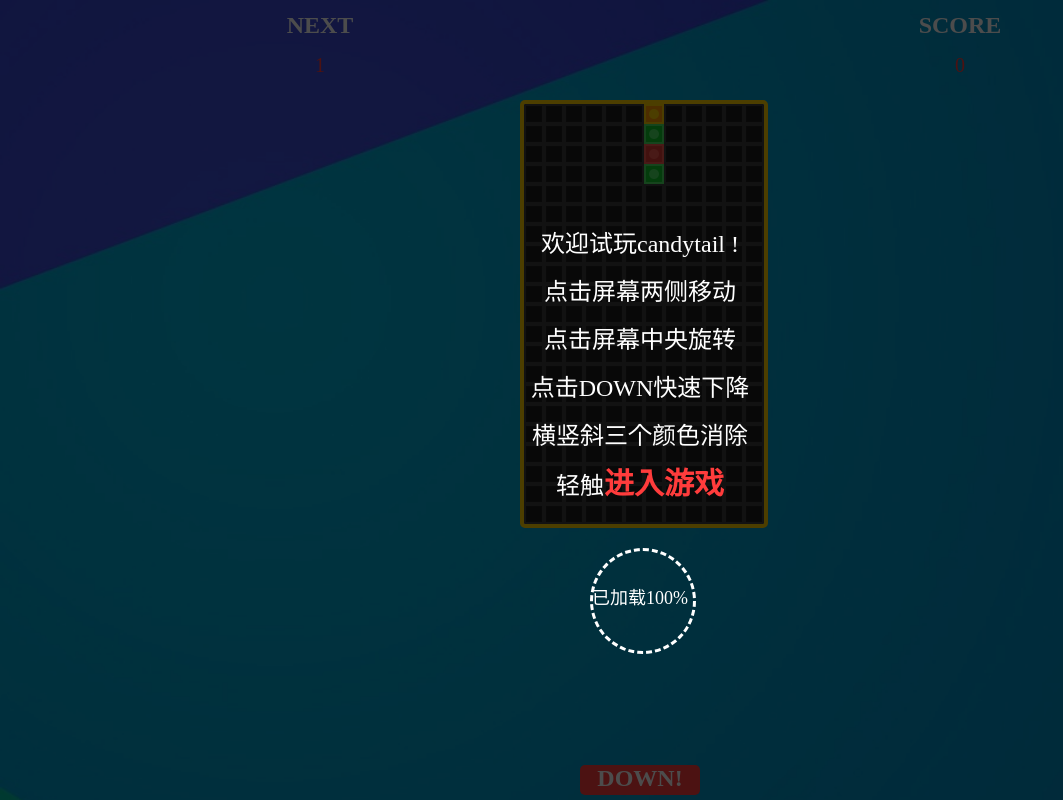
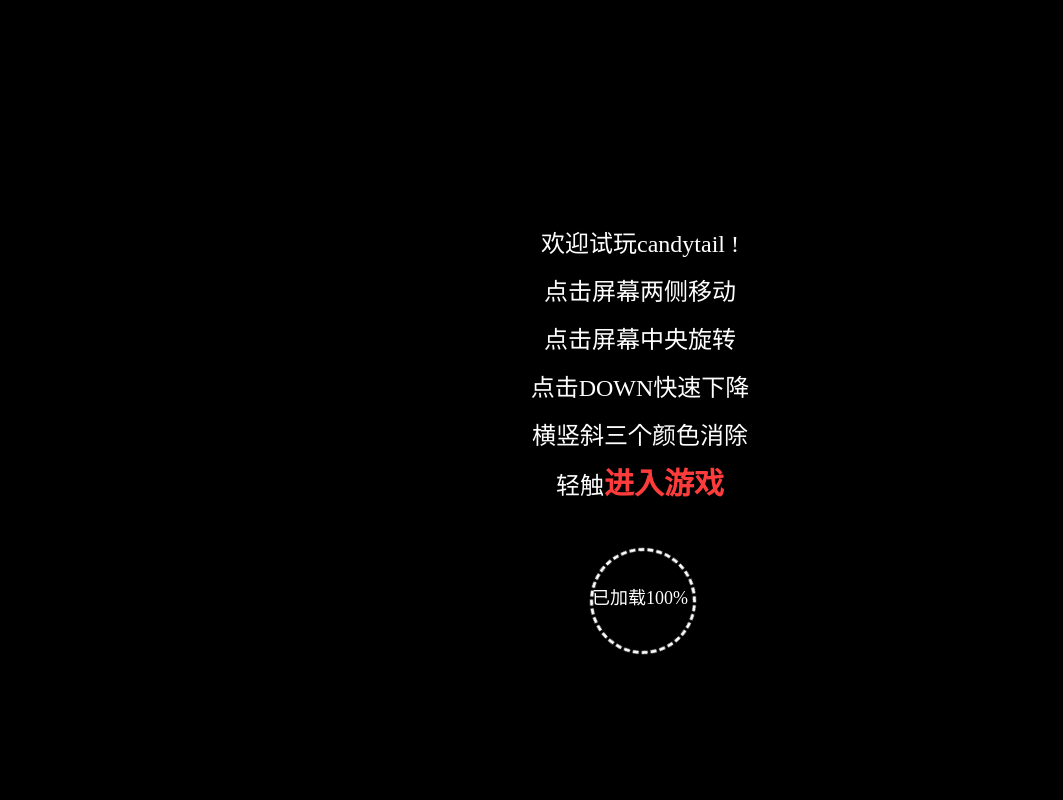
Before and after one commit to Godsleeper/colorblock, a website: page index.html in a window 1280 px wide. Shown: the whole page, without its empty margins (0-1063 px from the left). Drawn offline with Linux system fonts and the light colour scheme.

Commit message:
点击触发

```diff
--- a/index.html
+++ b/index.html
@@ -27,7 +27,7 @@
     	}
     	.mask{
             cursor: pointer;
-    		background:rgba(0,0,0,.7);
+    		background:#000;
     		width: 100%;
     		position:absolute;
     		left:0;
@@ -82,7 +82,7 @@
             text-align: center;
             font-weight: bold;
             position:absolute;
-            bottom:5px;
+            bottom:0;
         }
         .main .speedup span{
             display:block;
@@ -139,7 +139,7 @@
             width: 100px;
             border: 3px dashed #fff;
             border-radius: 100px;
-            -webkit-animation:rotate 5s infinite linear;
+            -webkit-animation:rotate 8s infinite linear;
         }
         @-webkit-keyframes rotate{
             0%{transform:rotate(0deg);}
--- a/js/game.js
+++ b/js/game.js
@@ -20,11 +20,6 @@
 	//遮罩
 	~function beforeStart(){
 		$("body").height(winHeight+"px");
-		$("body").on("click",()=>{
-			$(".mask").css({
-				display:"none"
-			});
-		})
 		main();
 	}();
 
@@ -51,7 +46,12 @@
 						$(".main").css({
 							display:"block"
 						})
-						callback&&callback(cns,imgObjs);
+						$("body").on("click",()=>{
+							$(".mask").css({
+								display:"none"
+							});
+							callback&&callback(cns,imgObjs);
+						})
 					}
 				}
 			}
```
